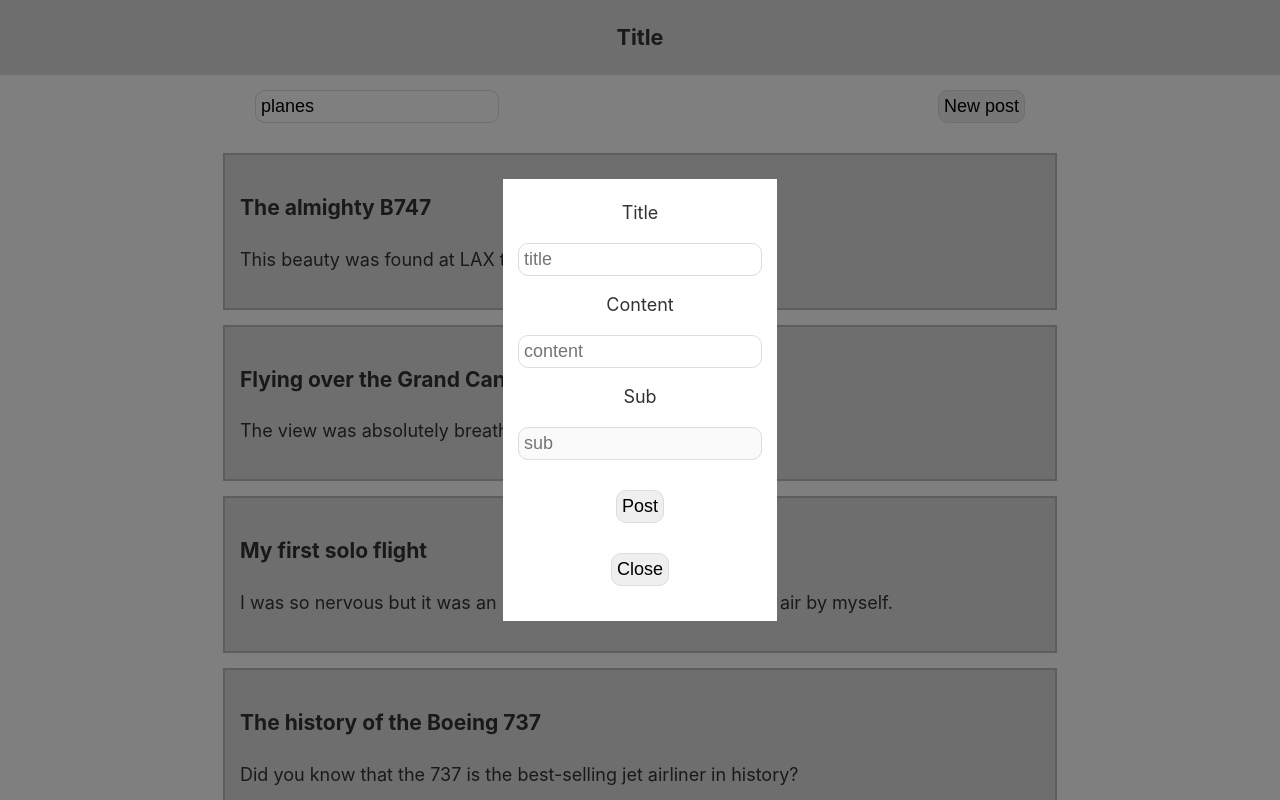
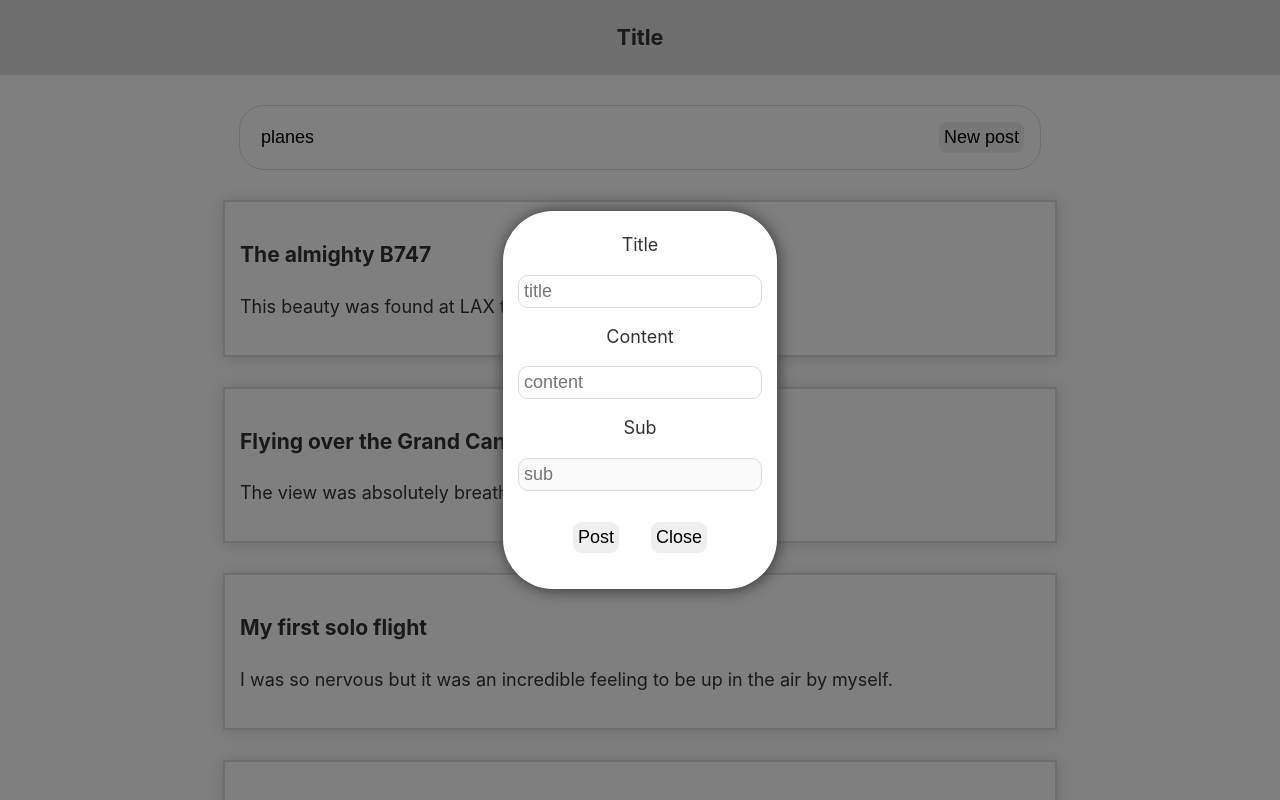
Before and after one commit to ilariiiiia/forum, a Next.js app: page / in a window 1280 px wide. Both pictures are taken after a click on the button "New post". Shown: the top 800 px of the page. Built offline with nearby package versions, Linux system fonts and the light colour scheme.

Commit message:
Improved post form style

```diff
--- a/pages/index.tsx
+++ b/pages/index.tsx
@@ -70,7 +70,8 @@ const Home: NextPage = () => {
 	}
 
 	useEffect(() => {
-		setTimeout(refreshPosts, 5000);
+		refreshPosts();
+		setTimeout(() => refreshPosts(), 5000);
 	}, []);
 
 	return (
@@ -105,8 +106,10 @@ const Home: NextPage = () => {
 				value={formData.sub}
 				placeholder="sub"
 			/>
-			<input className={indexStyles.searchBarInput} type="submit" value="Post"></input>
-			<button className={indexStyles.searchBarInput} onClick={hideNewPost}>Close</button>
+			<div style={{display:'flex', flex_direction: 'flex-row'}}>
+				<input className={indexStyles.searchBarInput} type="submit" value="Post"></input>
+				<button className={indexStyles.searchBarInput} onClick={hideNewPost}>Close</button>
+			</div>
 		</form>
 	</div>) }
 	<div className={indexStyles.header}>
--- a/styles/header.module.css
+++ b/styles/header.module.css
@@ -20,14 +20,17 @@
 	max-width: var(--maxBodyWidth);
 	margin-right: auto;
 	margin-left: auto;
+	margin-top: 30px;
 	display: flex;
 	align-items: center;
 	align-content: center;
 	justify-content: space-between;
+	border: 1px solid #DDD;
+	border-radius: 25px;
 }
 
 .searchBarInput {
-	border: 1px solid #DDD;
+	border: 1px solid var(--light);
 	margin: 15px;
 	padding: 5px;
 	font-size: large;
@@ -41,12 +44,10 @@
 
 .postWrapper {
 	max-width: 800px;
-	margin-right: auto;
-	margin-left: auto;
-	margin-top: 15px;
-	margin-bottom: 5px;
-	background: #DDD;
-	border: 2px solid #BBB;
+	margin: 30px auto;
+	background: var(--light);
+	border: 2px solid #DDD;
 	width: 100%;
 	padding: 15px;
+	box-shadow: 1px 1px 15px rgba(0, 0, 0, 0.15);
 }
--- a/styles/inputStyles.module.css
+++ b/styles/inputStyles.module.css
@@ -10,13 +10,15 @@
 }
 
 .newPostContainer {
+	border-radius: 50px;
 	padding-top: 20px;
 	padding-bottom: 20px;
 	display: flex;
 	flex-direction: column;
 	justify-content: center;
 	align-items: center;
-	background-color: #FFF;
+	background-color: var(--light);
+	box-shadow: 1px 1px 15px var(--dark);
 }
 
 .newPostTitle {
```
